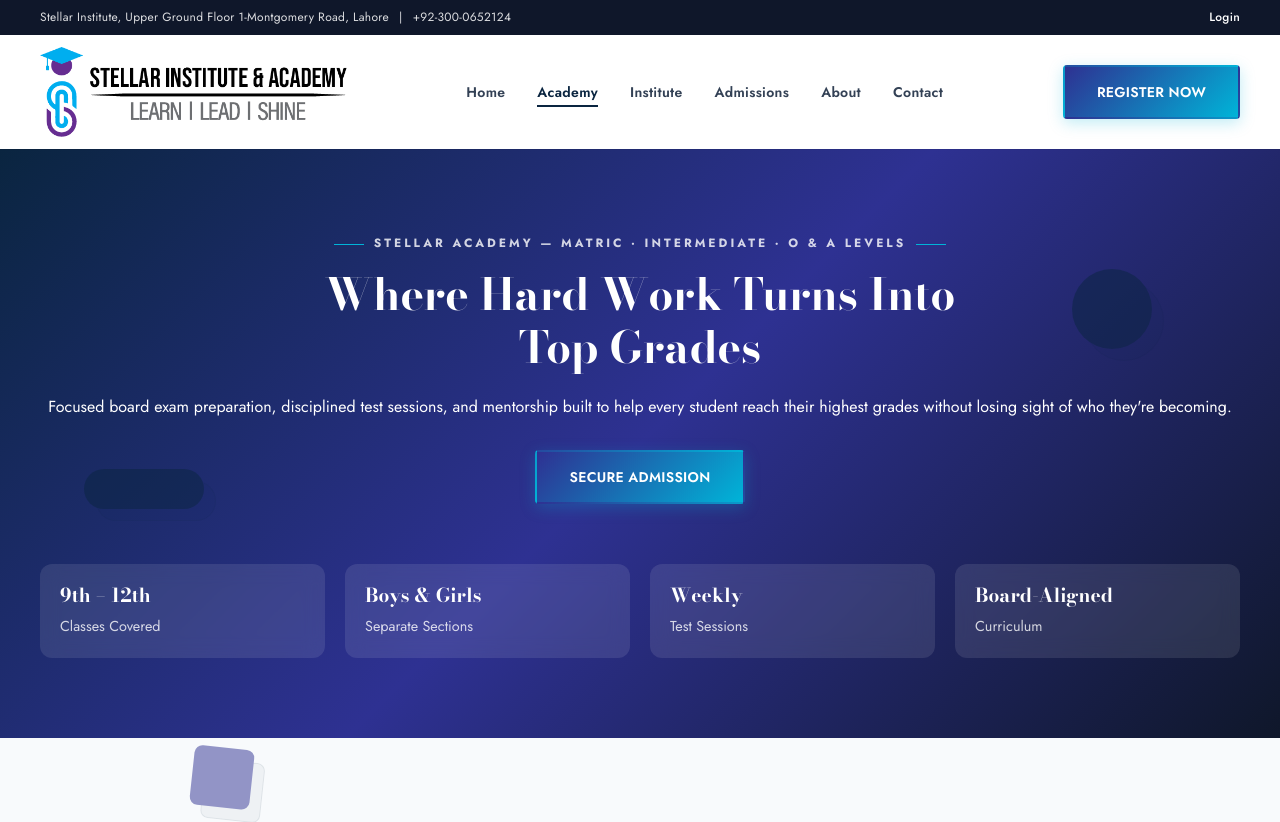
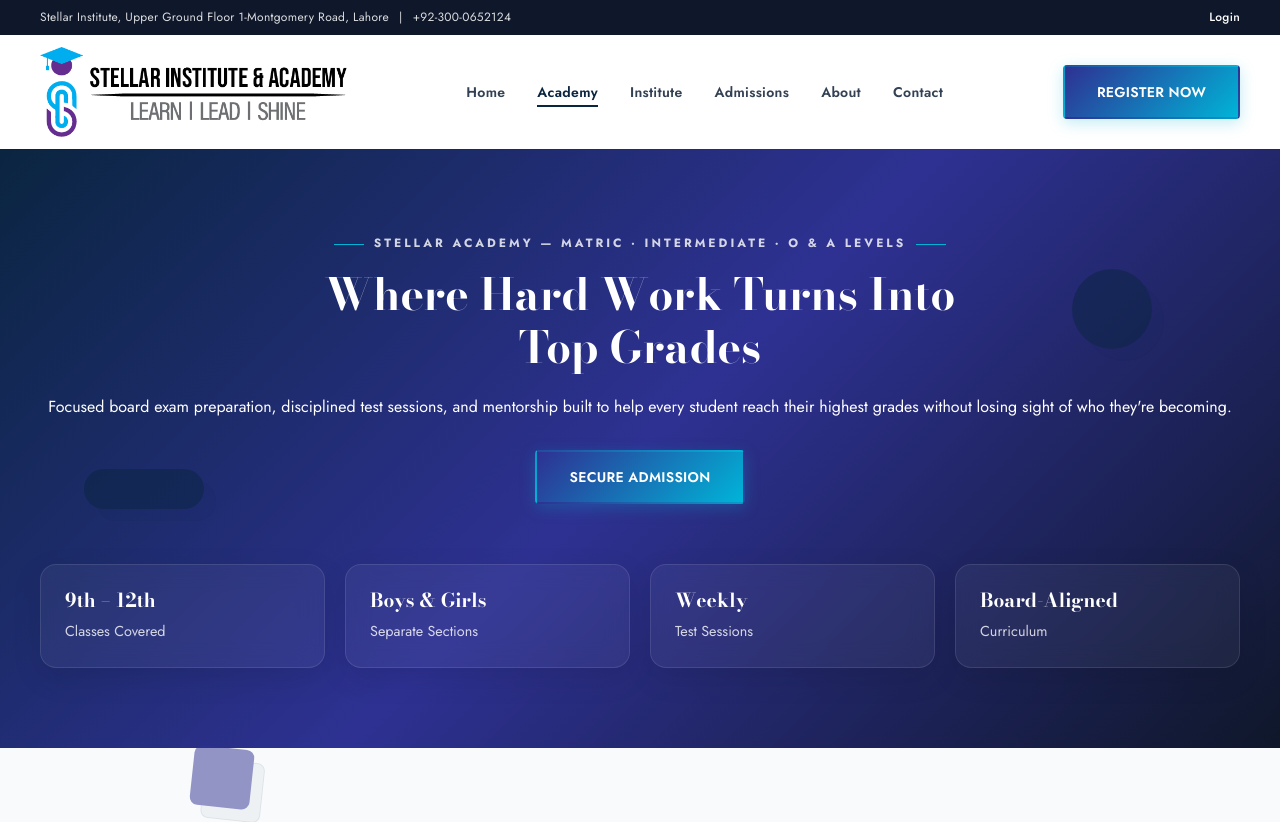
Before and after one commit to RandomMoh/stellar-institute-frontend, a React (Vite) app: page /academy in a window 1280 px wide. Shown: the top 822 px of the page. Built offline with nearby package versions, Linux system fonts and the light colour scheme; no server answers.

Commit message:
style: add dynamic hover animations and depth to Academy stat cards

```diff
--- a/src/pages/Academy.jsx
+++ b/src/pages/Academy.jsx
@@ -31,19 +31,19 @@ export default function Academy() {
             marginTop: '60px',
             textAlign: 'left'
           }}>
-            <div className="stat-card" style={{ background: 'rgba(255,255,255,0.1)', padding: '20px', borderRadius: '12px', backdropFilter: 'blur(10px)' }}>
+            <div className="stat-card">
               <h3 style={{ color: 'white', fontSize: '1.2rem', marginBottom: '8px' }}>9th – 12th</h3>
               <p style={{ color: 'rgba(255,255,255,0.8)', fontSize: '0.9rem', margin: 0 }}>Classes Covered</p>
             </div>
-            <div className="stat-card" style={{ background: 'rgba(255,255,255,0.1)', padding: '20px', borderRadius: '12px', backdropFilter: 'blur(10px)' }}>
+            <div className="stat-card">
               <h3 style={{ color: 'white', fontSize: '1.2rem', marginBottom: '8px' }}>Boys & Girls</h3>
               <p style={{ color: 'rgba(255,255,255,0.8)', fontSize: '0.9rem', margin: 0 }}>Separate Sections</p>
             </div>
-            <div className="stat-card" style={{ background: 'rgba(255,255,255,0.1)', padding: '20px', borderRadius: '12px', backdropFilter: 'blur(10px)' }}>
+            <div className="stat-card">
               <h3 style={{ color: 'white', fontSize: '1.2rem', marginBottom: '8px' }}>Weekly</h3>
               <p style={{ color: 'rgba(255,255,255,0.8)', fontSize: '0.9rem', margin: 0 }}>Test Sessions</p>
             </div>
-            <div className="stat-card" style={{ background: 'rgba(255,255,255,0.1)', padding: '20px', borderRadius: '12px', backdropFilter: 'blur(10px)' }}>
+            <div className="stat-card">
               <h3 style={{ color: 'white', fontSize: '1.2rem', marginBottom: '8px' }}>Board-Aligned</h3>
               <p style={{ color: 'rgba(255,255,255,0.8)', fontSize: '0.9rem', margin: 0 }}>Curriculum</p>
             </div>
--- a/src/pages/Pages.css
+++ b/src/pages/Pages.css
@@ -732,3 +732,41 @@
     width: 100%;
   }
 }
+
+/* Academy Stat Cards */
+.stat-card {
+  background: rgba(255, 255, 255, 0.05);
+  padding: 24px;
+  border-radius: 16px;
+  backdrop-filter: blur(12px);
+  -webkit-backdrop-filter: blur(12px);
+  border: 1px solid rgba(255, 255, 255, 0.1);
+  box-shadow: 0 10px 30px rgba(0, 0, 0, 0.1);
+  transition: all 0.4s cubic-bezier(0.25, 0.8, 0.25, 1);
+  position: relative;
+  overflow: hidden;
+  z-index: 1;
+}
+
+.stat-card::before {
+  content: '';
+  position: absolute;
+  top: 0;
+  left: 0;
+  width: 100%;
+  height: 100%;
+  background: linear-gradient(135deg, rgba(255,255,255,0.1) 0%, rgba(255,255,255,0) 100%);
+  z-index: -1;
+  opacity: 0;
+  transition: opacity 0.4s ease;
+}
+
+.stat-card:hover {
+  transform: translateY(-8px);
+  border-color: rgba(255, 255, 255, 0.3);
+  box-shadow: 0 20px 40px rgba(0, 0, 0, 0.2);
+}
+
+.stat-card:hover::before {
+  opacity: 1;
+}
```
